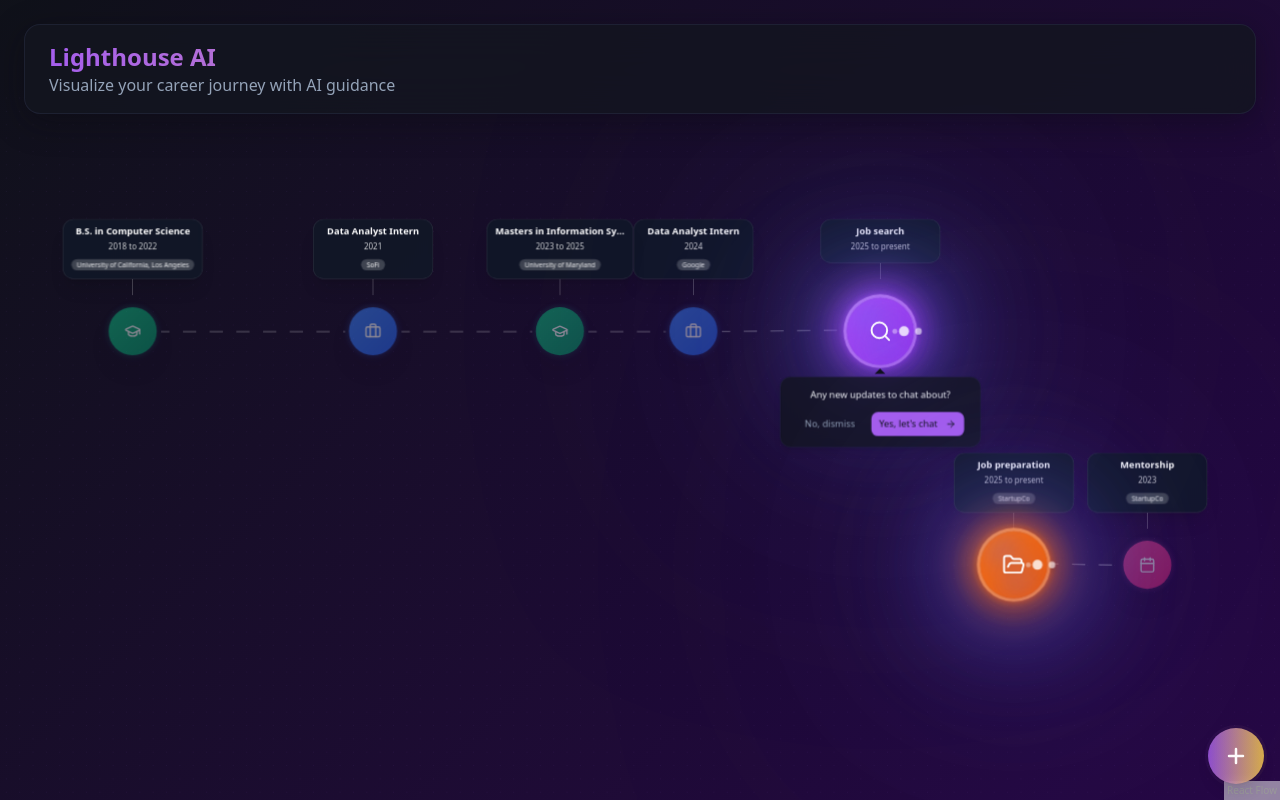
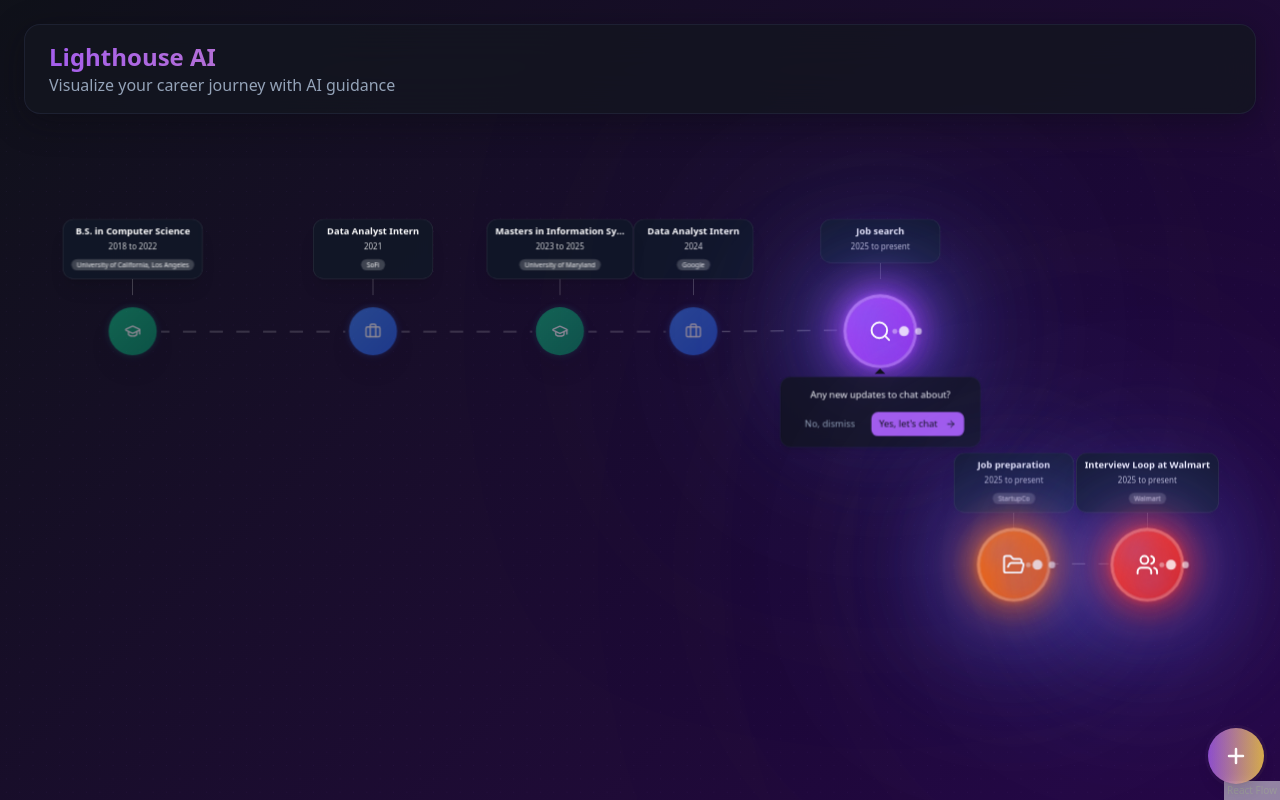
Before and after one commit to Light-houseAI/lighthouse-journey-canvas, a React (Vite) app: page / in a window 1280 px wide. Built offline with nearby package versions, Linux system fonts and the light colour scheme.

Commit message:
Update Mentorship node
Updated the "Mentorship" node to an "Interview Loop" type with the label "Interview Loop at Walmart". The dates have been set to "Aug 2025 to present", and the node is now active with appropriate styling and icon.
-edited src/components/CareerJourney.tsx

```diff
--- a/src/components/CareerJourney.tsx
+++ b/src/components/CareerJourney.tsx
@@ -231,14 +231,15 @@ const initialNodes: Node[] = [
     id: '6',
     type: 'milestone',
     position: { x: chronologicalPositions['4'].x + 400, y: 650 }, // Apply under 1 year spacing (200px gap from node 5)
+    selected: true, // Make it active
     data: {
-      title: 'Mentorship',
-      type: 'events',
-      date: '2023',
-      description: 'Started mentoring junior developers in the team',
-      skills: ['Leadership', 'Teaching', 'Code Review', 'Team Building'],
-      organization: 'StartupCo',
-      tags: ['mentorship', 'leadership']
+      title: 'Interview Loop at Walmart',
+      type: 'interviews',
+      date: 'Aug 2025 to present',
+      description: 'Technical interview process at Walmart for software engineering role',
+      skills: ['Technical Interviews', 'System Design', 'Coding Challenges', 'Behavioral Interviews'],
+      organization: 'Walmart',
+      tags: ['interviews', 'software engineering']
     },
   },
 ];
```
